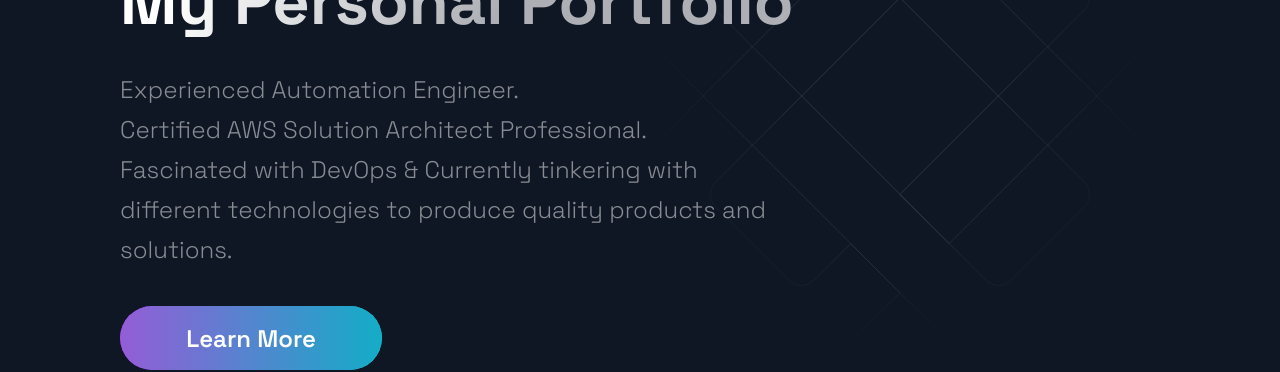
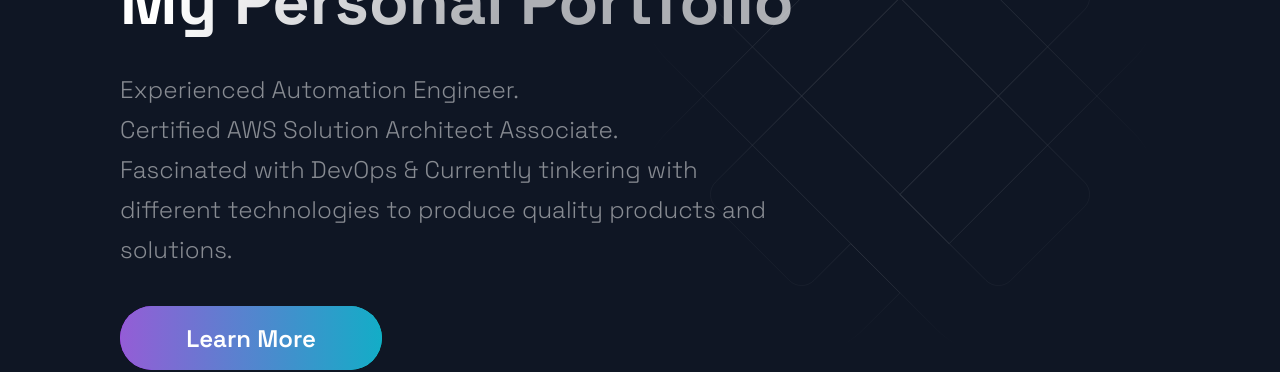
Before and after one commit to indayush/next-portfolio-demo, a Next.js app: page / in a window 1280 px wide. Shown: the part 276-648 px from the top of the page. Built offline with nearby package versions, Linux system fonts and the light colour scheme.

Commit message:
Fixed Cert type

```diff
--- a/src/components/Hero/Hero.js
+++ b/src/components/Hero/Hero.js
@@ -14,7 +14,7 @@ const Hero = () => (
 			<SectionText>
 				Experienced Automation Engineer.
 				<br />
-				Certified AWS Solution Architect Professional.
+				Certified AWS Solution Architect Associate.
 				<br />
 				Fascinated with DevOps & Currently tinkering with different technologies to produce quality products
 				and solutions.
```
